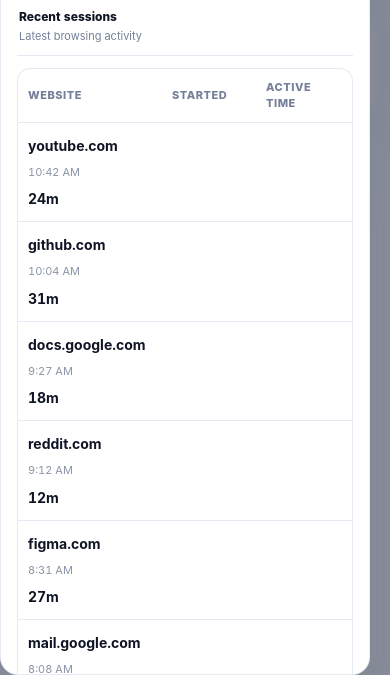
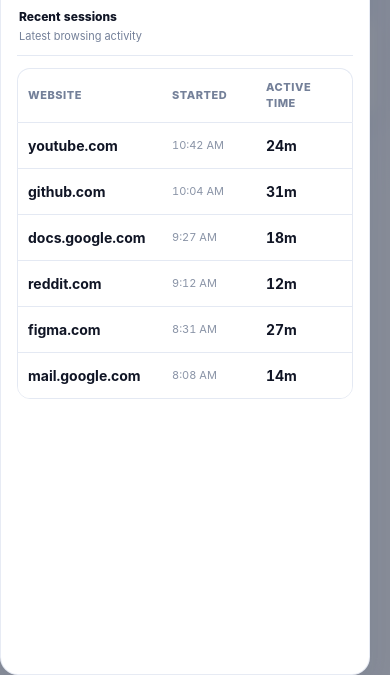
Before and after one commit to mrprohack/TimeLens, a browser extension: page preview/history.html in a window 390 px wide. Shown: the part 169-844 px from the top of the page. Drawn offline with Linux system fonts and the light colour scheme.

Commit message:
fix: align mobile History rows with headings

```diff
--- a/src/styles/review-loop.css
+++ b/src/styles/review-loop.css
@@ -73,4 +73,14 @@ html[data-theme="dark"] body .period-context {
     flex-direction: column;
     gap: 2px;
   }
+
+  html body .history-row {
+    grid-template-columns: minmax(0, 1fr) 86px 76px;
+    gap: 8px;
+    align-items: center;
+  }
+
+  html body .history-time {
+    grid-column: auto;
+  }
 }
```
